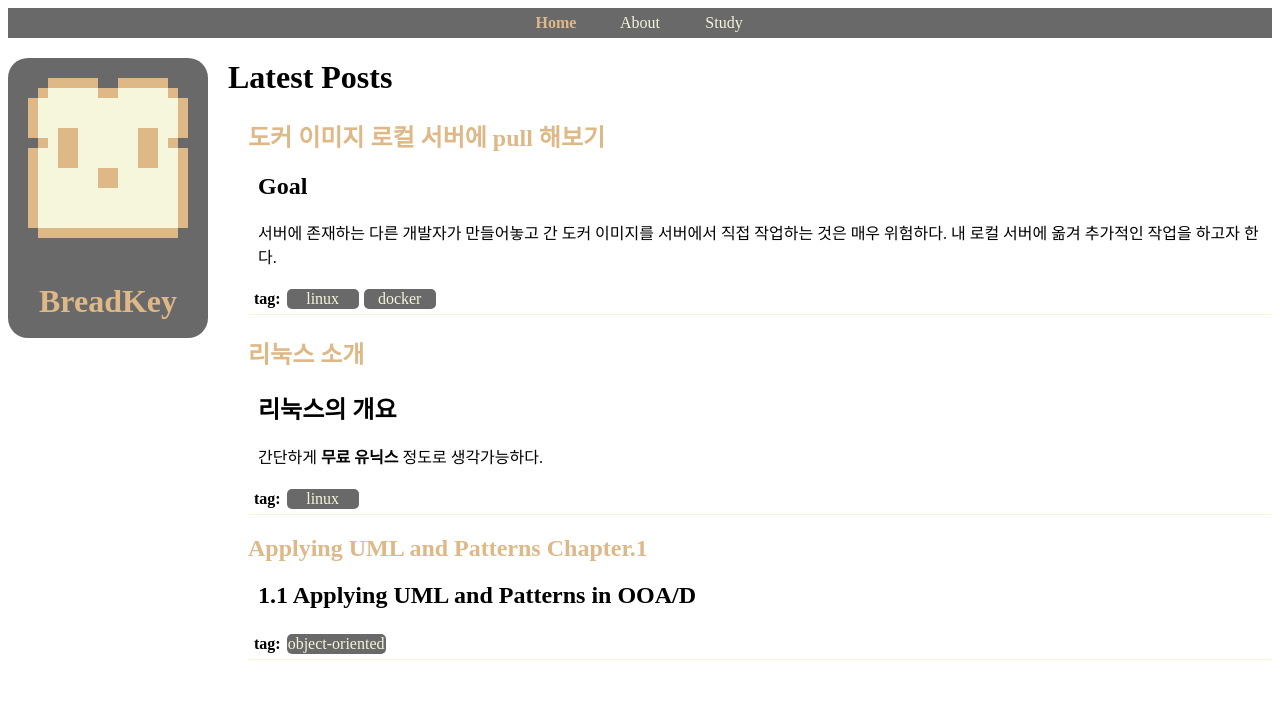
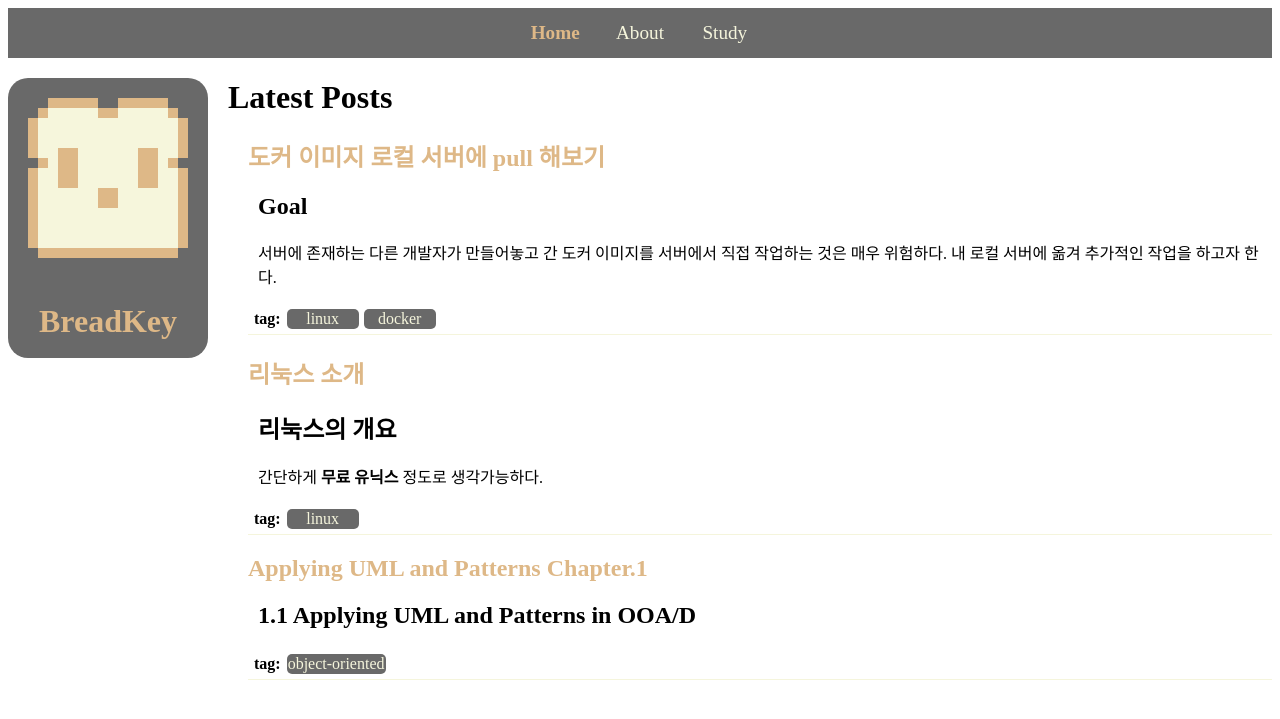
Before and after one commit to BreadKey/breadkey.github.io, a Jekyll site: the page built from index.html, in a window 1280 px wide. Shown: the top 719 px of the page. Built offline with Jekyll 4.4.1, drawn with Linux system fonts in a browser that asks for light colours.

Commit message:
네비게이션 크기 변경

```diff
--- a/css/default.css
+++ b/css/default.css
@@ -11,8 +11,9 @@
 }
 
 #navigation-container {
-	height: 30px;
+	height: 50px;
 	background-color: dimgray;
+	font-size: 1.2em;
 }
 
 table.tag-container {
```
